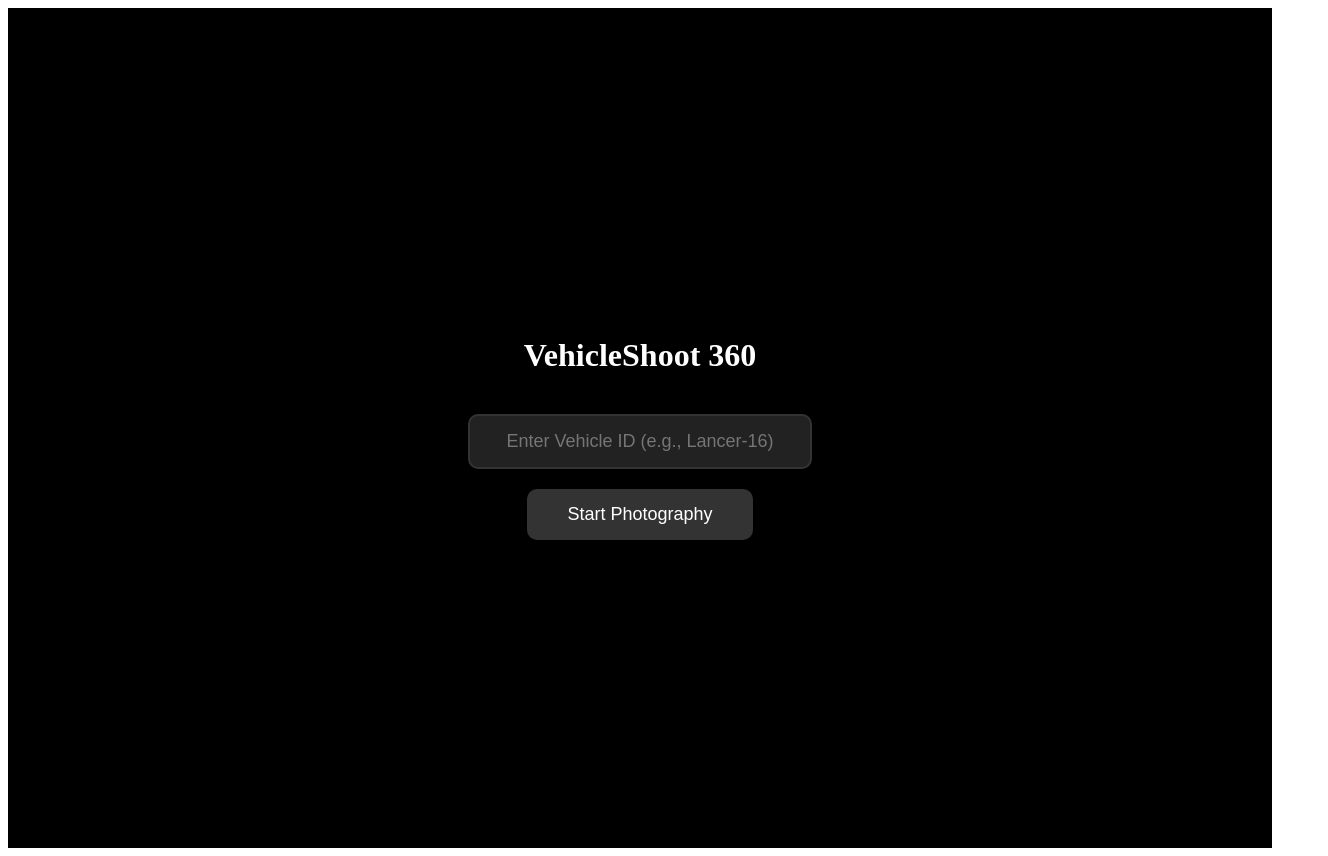
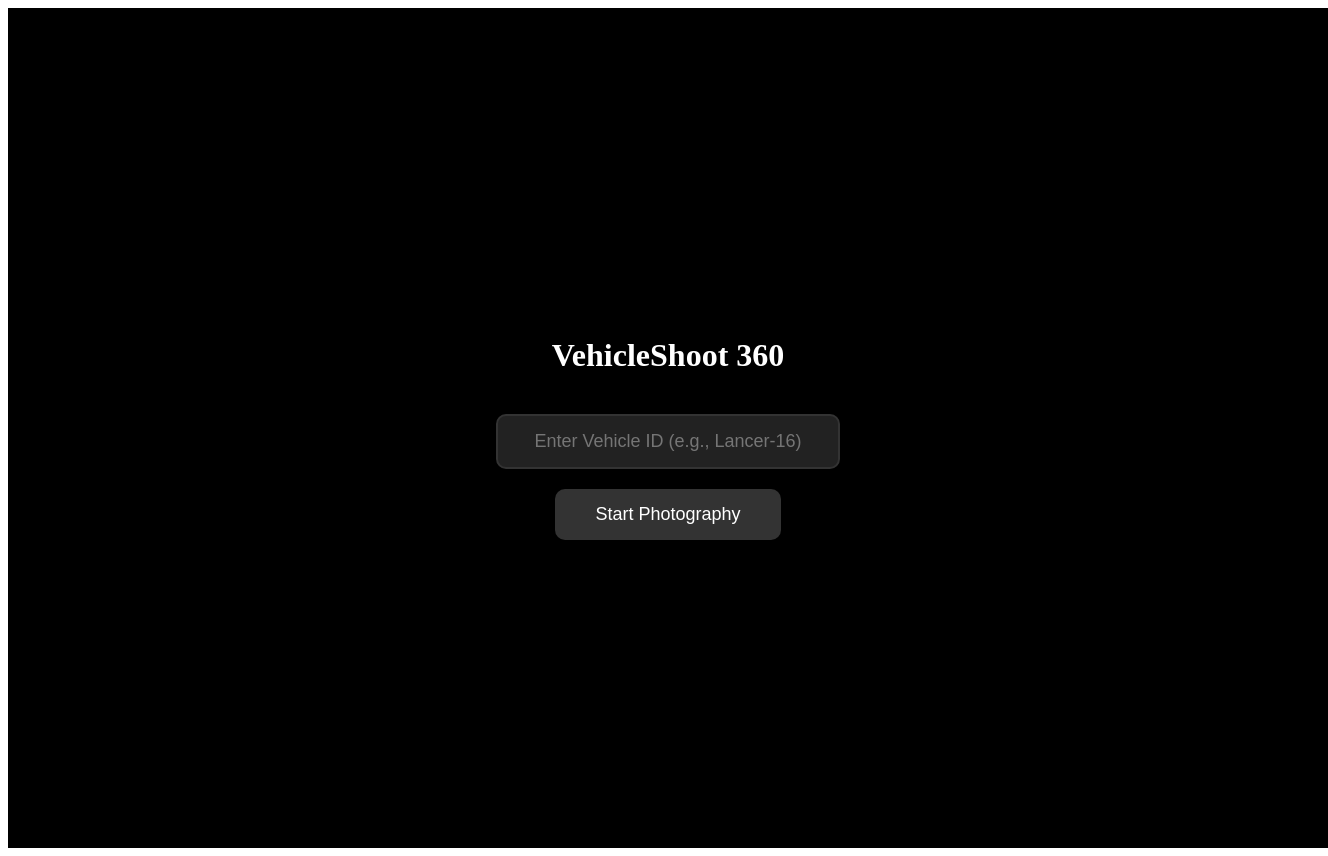
Before and after one commit to FilepMatyi/proba, a React (Vite) app in the folder frontend/: page / in a window 1280 px wide. Shown: the whole page, 1328 px wide, since content can reach past the window. Built offline with nearby package versions, Linux system fonts and the light colour scheme; the HTML template or start-up script is replaced by a standard one.

Commit message:
javitva v10

```diff
--- a/frontend/index.html
+++ b/frontend/index.html
@@ -2,7 +2,7 @@
 <html lang="en">
   <head>
     <meta charset="UTF-8" />
-    <meta name="viewport" content="width=device-width, initial-scale=1.0" />
+    <meta name="viewport" content="width=device-width, initial-scale=1.0, maximum-scale=1.0, user-scalable=no, viewport-fit=cover" />
     <title>VehicleShoot 360</title>
     <meta name="theme-color" content="#000000" />
   </head>
--- a/frontend/src/App.jsx
+++ b/frontend/src/App.jsx
@@ -45,7 +45,9 @@ function App() {
             flexDirection: 'column',
             alignItems: 'center',
             justifyContent: 'center',
-            height: '100vh',
+            height: '100dvh',
+            width: '100vw',
+            overflow: 'hidden',
             backgroundColor: '#000',
             color: '#fff'
           }}
@@ -62,7 +64,7 @@ function App() {
     }
 
     return (
-      <div>
+      <div style={{ height: '100dvh', width: '100vw', overflow: 'hidden' }}>
         <Waterpass onLevelChange={setIsLevel} />
         <CameraView
           isLevel={isLevel}
@@ -82,7 +84,9 @@ function App() {
         flexDirection: 'column',
         alignItems: 'center',
         justifyContent: 'center',
-        height: '100vh',
+        height: '100dvh',
+        width: '100vw',
+        overflow: 'hidden',
         backgroundColor: '#000',
         color: '#fff',
         padding: '20px'
--- a/frontend/src/components/CameraView.jsx
+++ b/frontend/src/components/CameraView.jsx
@@ -66,7 +66,7 @@ function CameraView({ isLevel, onCapture, currentIndex, totalPhotos }) {
   };
 
   return (
-    <div style={{ position: 'relative', width: '100%', height: '100vh' }}>
+    <div style={{ position: 'relative', width: '100%', height: '100vh', touchAction: 'none' }}>
       <video
         ref={videoRef}
         autoPlay
```
